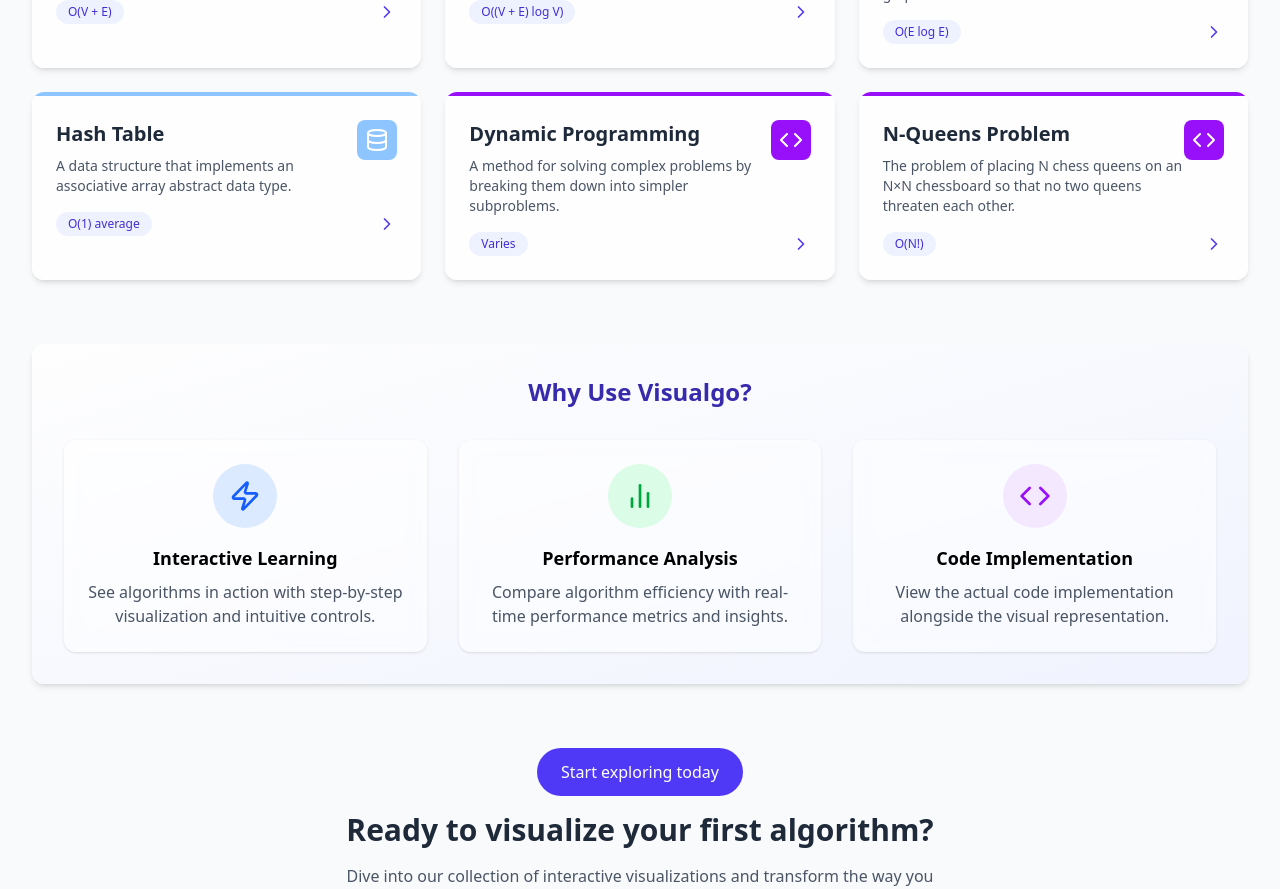
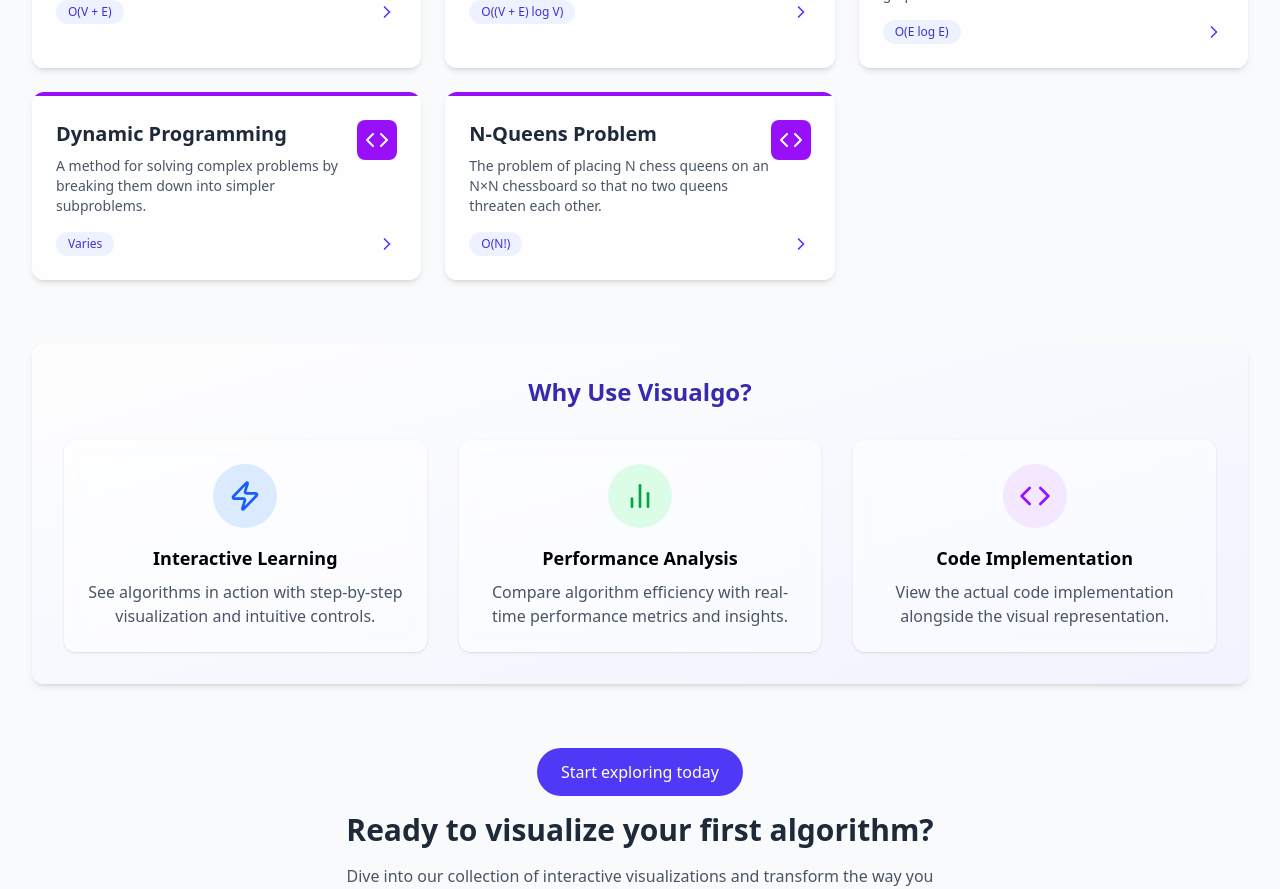
Before and after one commit to pravinpaudel/Visualizer, a React (Vite) app: page / in a window 1280 px wide. Shown: the part 1120-2009 px from the top of the page. Built offline with nearby package versions, Linux system fonts and the light colour scheme.

Commit message:
Removed hash table

```diff
--- a/src/pages/Index.jsx
+++ b/src/pages/Index.jsx
@@ -118,15 +118,15 @@
         //   color: 'bg-green-600'
         // },
 
-        {
-          id: '#',
-          name: 'Hash Table',
-          category: 'data-structures',
-          description: 'A data structure that implements an associative array abstract data type.',
-          timeComplexity: 'O(1) average',
-          icon: <Database size={24} />,
-          color: 'bg-blue-300'
-        },
+        // {
+        //   id: '#',
+        //   name: 'Hash Table',
+        //   category: 'data-structures',
+        //   description: 'A data structure that implements an associative array abstract data type.',
+        //   timeComplexity: 'O(1) average',
+        //   icon: <Database size={24} />,
+        //   color: 'bg-blue-300'
+        // },
 
         {
           id: '#',
```
